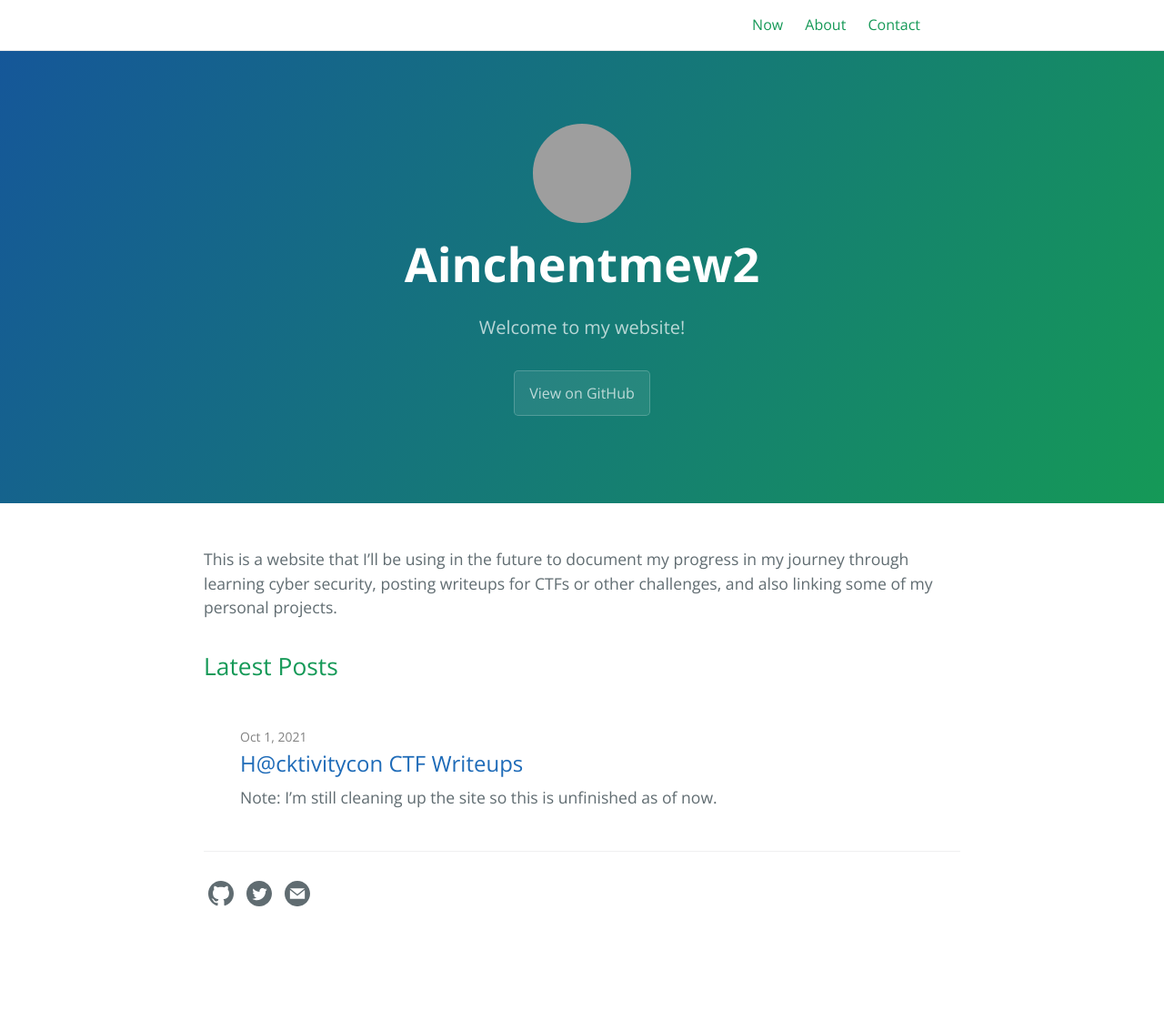
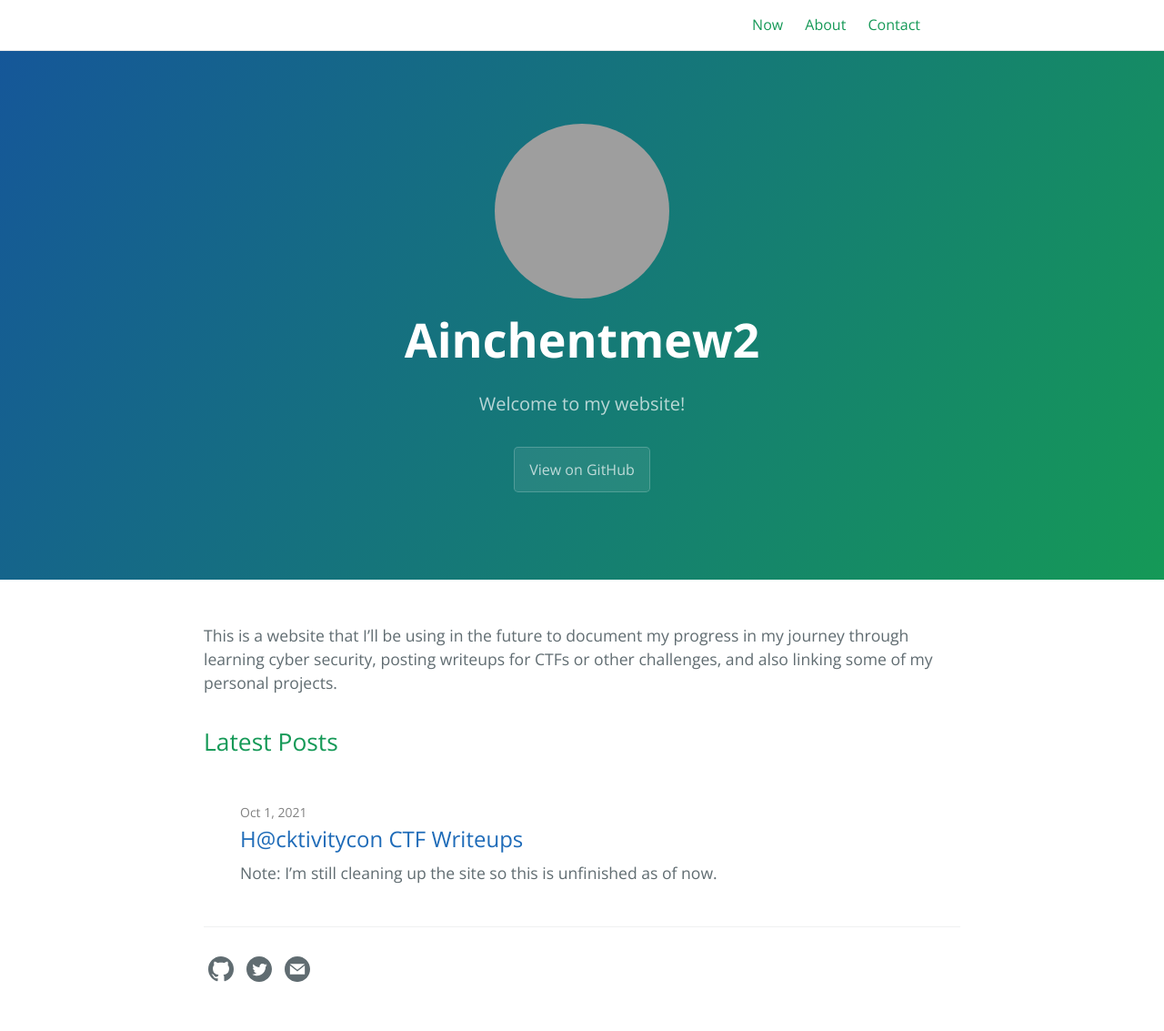
Before and after one commit to Glitch-Gecko/glitch-gecko.github.io, a Jekyll site: the page built from index.md, in a window 1280 px wide. Shown: the whole page at 91% size. Built offline with Jekyll 4.4.1, drawn with Linux system fonts in a browser that asks for light colours; before the commit the page ends 1050 px from its top, so only the background shows below that; grey boxes are pictures that could not be loaded.

Commit message:
Fixed image width

```diff
--- a/_layouts/default.html
+++ b/_layouts/default.html
@@ -66,7 +66,7 @@
 
         <section class="page-header">
 	    {% if page.layout == 'home' %}
-	    <img src="https://avatars.githubusercontent.com/u/17220280?v=4" style="border-radius: 50% !important; display: inline-block; width: 10% !important;">
+	    <img src="https://avatars.githubusercontent.com/u/17220280?v=4" style="border-radius: 50% !important; display: inline-block; height: 192px !important;">
 	    {% endif %}
             <h1 class="project-name">{{ page-title }}</h1>
             <h2 class="project-tagline">{{ page-tagline }}</h2>
```
Also changed, not shown: 2 other files.
